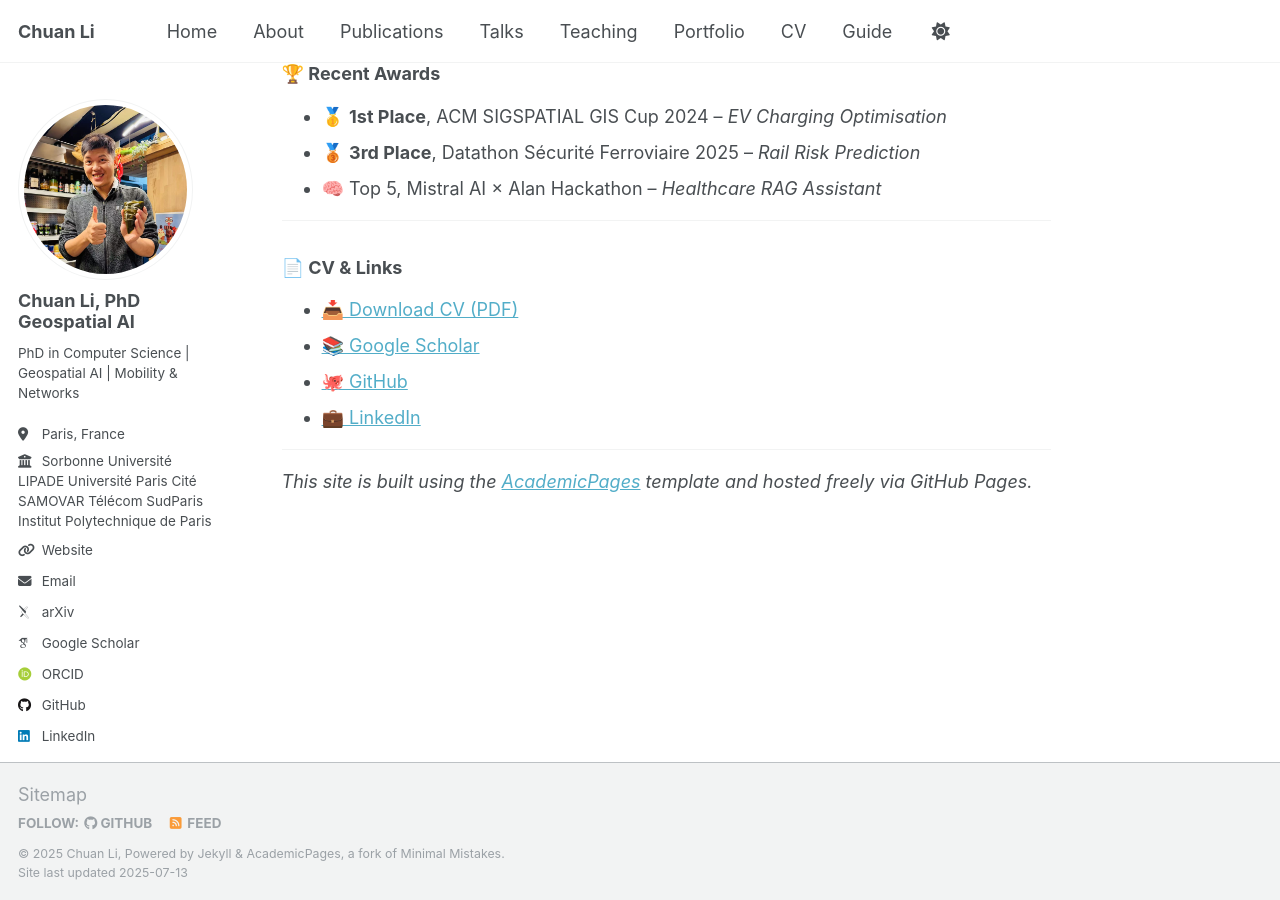
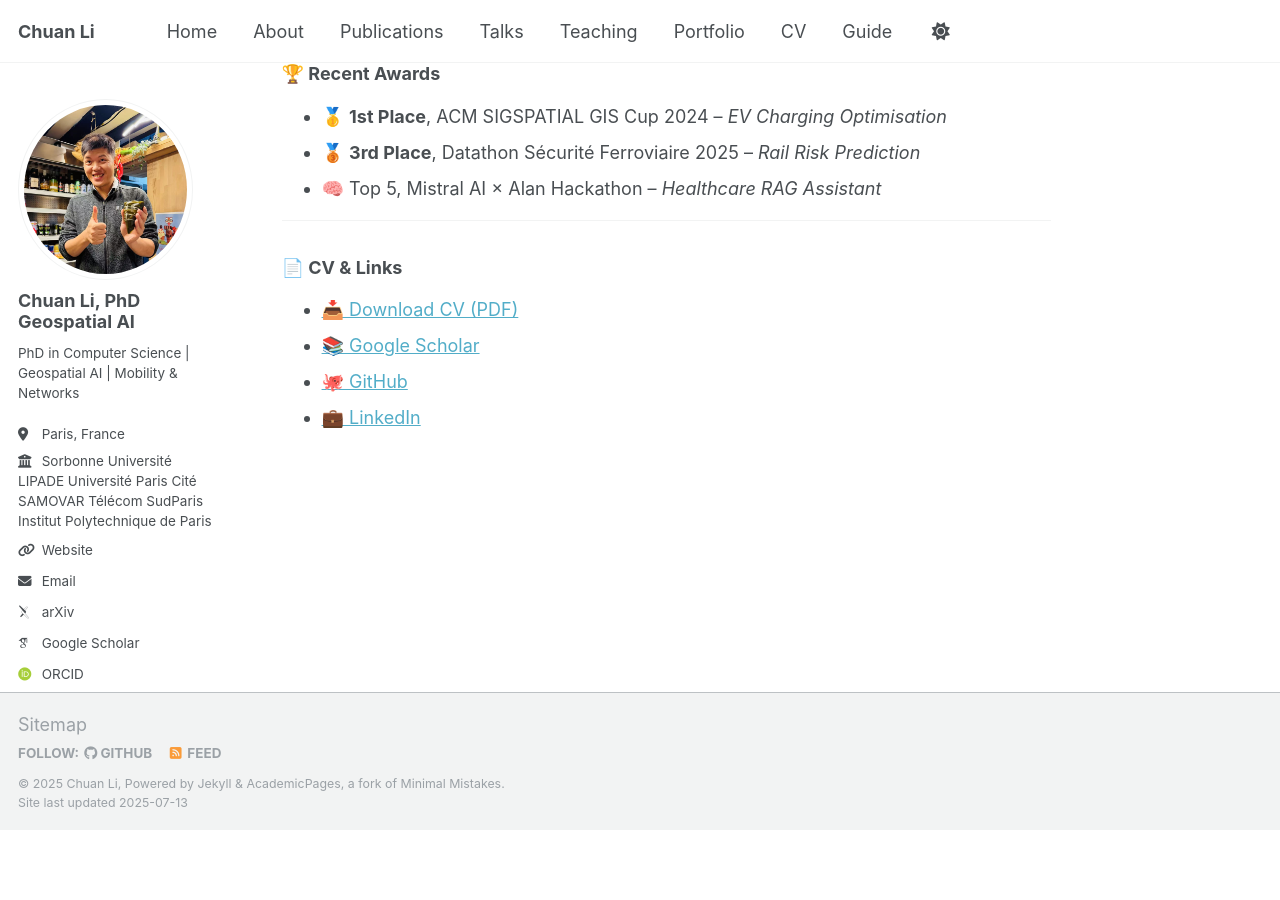
Before and after one commit to MrLIChuan/MrLIChuan.github.io, a Jekyll site: the page built from _pages/about.md, in a window 1280 px wide and 900 px high, scrolled down 721 px. Built offline with Jekyll 4.4.1, drawn with Linux system fonts in a browser that asks for light colours; some web fonts are replaced; a script that is not in the unit is left out; after the commit the page ends 1551 px from its top, so only the background shows below that.

Commit message:
Update about.md

```diff
--- a/_pages/about.md
+++ b/_pages/about.md
@@ -41,7 +41,3 @@ I also serve as a teaching associate for:
 - [📚 Google Scholar](https://scholar.google.fr/citations?user=MIaFUvIAAAAJ)
 - [🐙 GitHub](https://github.com/MrLIChuan)
 - [💼 LinkedIn](https://www.linkedin.com/in/chuan-li-/)
-
----
-
-*This site is built using the [AcademicPages](https://github.com/academicpages/academicpages.github.io) template and hosted freely via GitHub Pages.*
```
